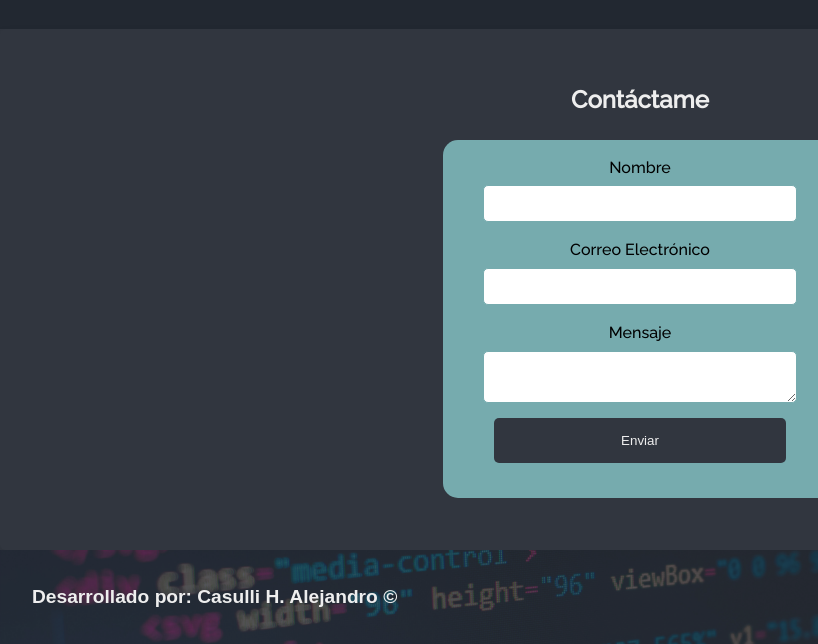
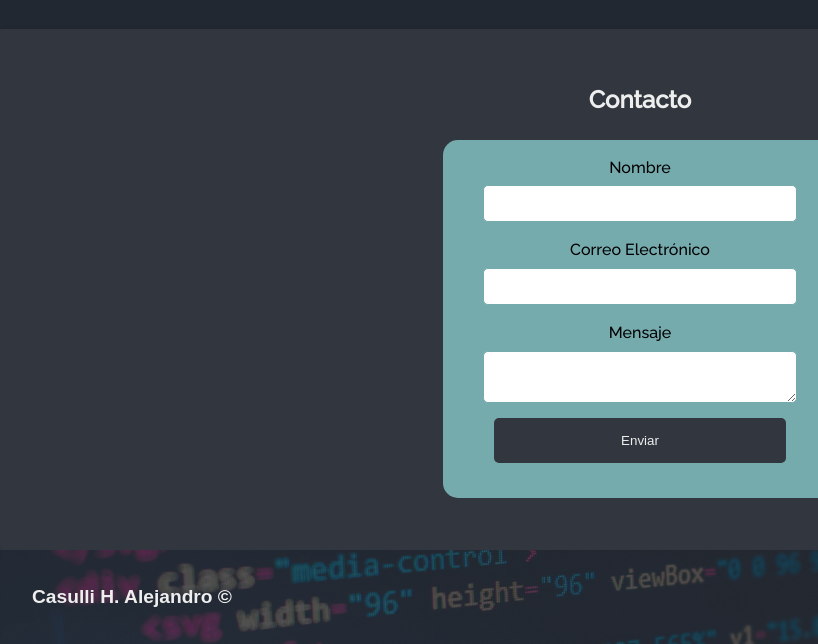
Before and after one commit to Ale-pogo/Mi_portafolio, a plain HTML site: page index.html in a window 1280 px wide. Shown: the part 2765-3409 px from the top of the page, 0-818 px from the left. Drawn offline with Linux system fonts and the light colour scheme.

Commit message:
mofificacion footer

```diff
--- a/index.html
+++ b/index.html
@@ -28,27 +28,10 @@
                 <li class="navegacion__elemento"><a href="#tools">Tools</a></li>
                 <li class="navegacion__elemento"><a href="#formacion">Formación</a></li>
                 <li class="navegacion__elemento"><a href="#proyectos">Proyectos</a></li>
-                <li class="navegacion__elemento"><a href="#contacto">Contacto</a></li>
+                <li class="navegacion__elemento"><a href="#contactForm">Contacto</a></li>
             </ul>
         </nav>
     </header>
-
-    <!-- Sección de Presentación
-    <section class="presentacion">
-        <img class="presentacion__foto" src="assets/profile00.png" alt="Foto de perfil">
-        <div class="presentacion__contenedor">
-            <h2 class="presentacion__titulo">¡Hola! mi nombre es Alejandro Casulli.</h2>
-            <p class="presentacion__subtitulo"></p>
-            <ul class="redes">
-                <li class="redes__img"><a href="https://github.com/Ale-pogo" target="_blank">Github <img src="assets/github_ico_o.svg"  alt="Flecha"></a></li>
-                <li class="redes__img"><a href="https://www.linkedin.com/in/alejandro-casulli-222872300/" target="_blank">Linkedin <img src="assets/linkedin_ico_o.svg" alt="Flecha"></a></li>
-                <li class="redes__img"><a href="ale.pogo
-                    " target="_blank">Instagram <img src="assets/instagram_ico_o.svg" alt="Flecha"></a></li>
-                <li class="redes__img"><a href="https://wa.me/54113825537531" target="_blank">Whatsapp <img src="assets/whatsapp_ico_o.svg" alt="Flecha"></a></li>
-                <li class="redes__img"><a href="">Currículo <img src="assets/cv_ico_o.svg" alt="Flecha"></a></li>
-            </ul>
-        </div>
-    </section>-->
 
     <section class="presentacion">
         <img class="presentacion__foto" src="assets/profile00.png" alt="Foto de perfil">
@@ -89,9 +72,6 @@
             </ul>
         </div>
     </section>
-
-
-
 
 
     <!-- Sección sobre mí -->
@@ -200,7 +180,7 @@
 
     <!-- Sección de Contacto-->
     <section class="form-container">
-        <h2>Contáctame</h2>
+        <h2>Contacto</h2>
         <form class="contactForm" id="contactForm" action="https://formspree.io/f/mblrnlnn" method="POST">
             <label for="name">Nombre</label>
             <input type="text" id="name" name="name" required>
@@ -217,7 +197,7 @@
 
     <!-- Sección de Footer -->
     <footer class="footer">
-        <h2 class="footer__titulo">Desarrollado por: Casulli H. Alejandro ©</h2>
+        <h2 class="footer__titulo">Casulli H. Alejandro ©</h2>
         <nav class="footer__navegacion">
             <ul class="footer__detalle">
                 <li class="redes__img"><a href="https://github.com/Ale-pogo" target="_blank">Github <img src="assets/github_ico_o.svg"  alt="Flecha"></a></li>
```
